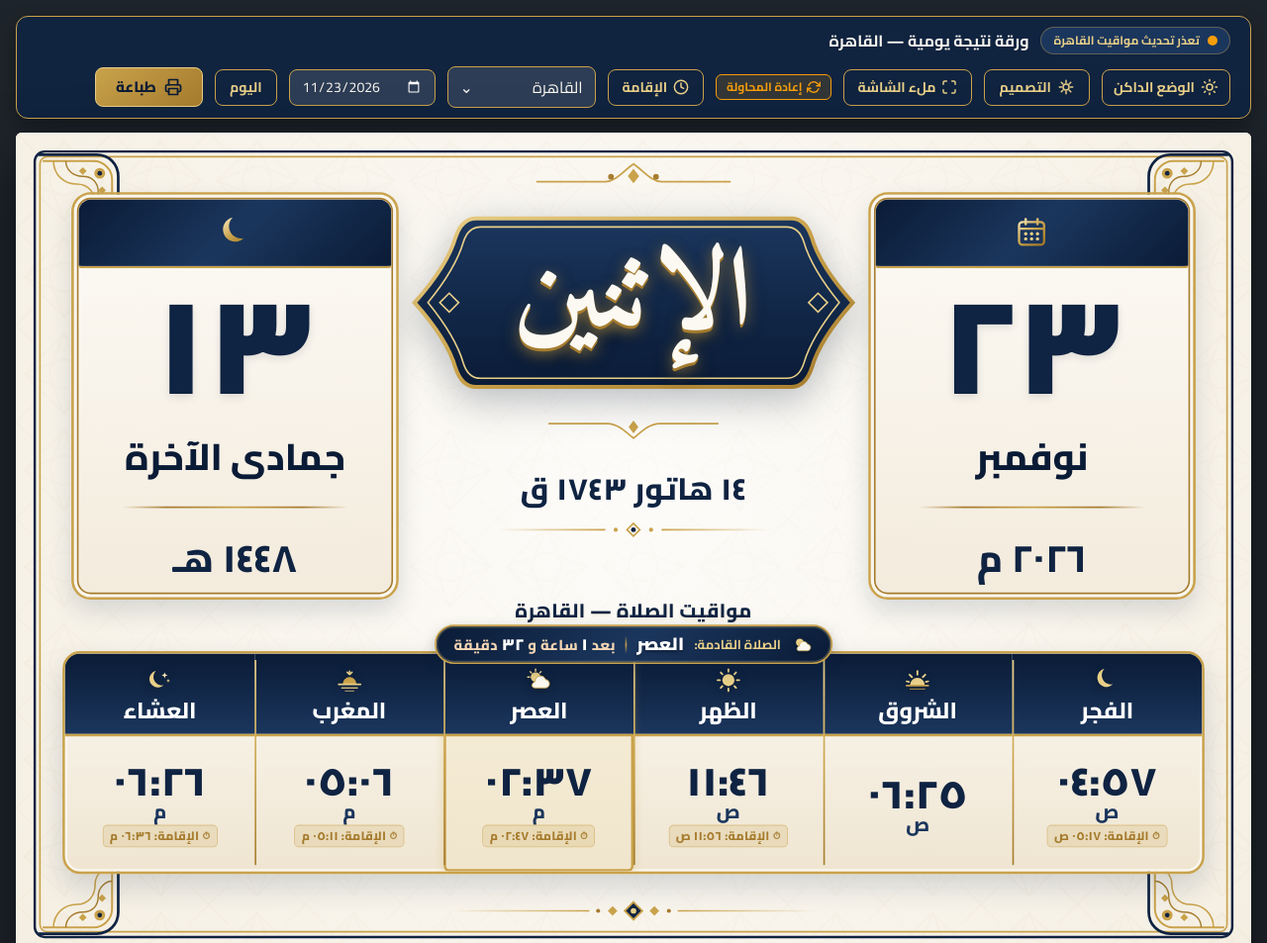
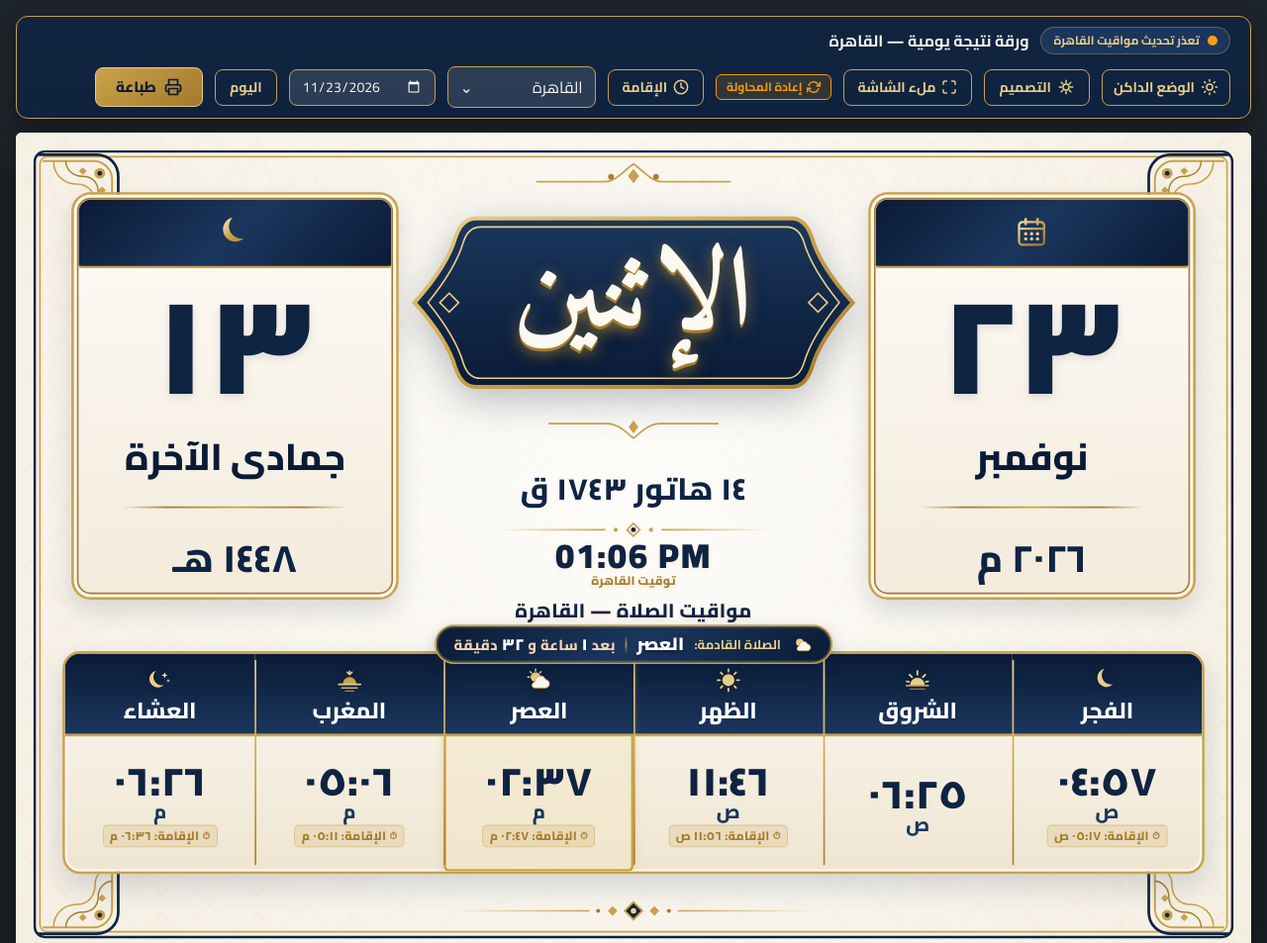
Before and after one commit to tamer5000/nateeja, a plain HTML site: page index.html in a window 1280 px wide. Shown: the top 953 px of the page at 99% size. Drawn offline with nearby package versions, Linux system fonts and the light colour scheme; no server answers; a web font is replaced by a local one.

Commit message:
ui: display clock with English digits and AM/PM

```diff
--- a/index.html
+++ b/index.html
@@ -202,6 +202,25 @@
         .coptic-section { position: absolute; left: 50%; transform: translateX(-50%); top: 40.5%; width: 34%; display: flex; flex-direction: column; align-items: center; justify-content: center; z-index: 15; }
         .coptic-text { font-family: var(--font-primary); font-size: 38px; font-weight: 800; color: var(--navy-main); letter-spacing: 0.5px; margin-bottom: 10px; }
 
+
+        .live-clock {
+            position: absolute; top: 49.1%; left: 50%; transform: translateX(-50%);
+            z-index: 16; display: flex; flex-direction: column; align-items: center;
+            justify-content: center; gap: 1px; min-width: 230px;
+            color: var(--navy-main); font-family: var(--font-primary);
+            text-shadow: 0 2px 5px rgba(201,162,75,.16);
+            font-variant-numeric: tabular-nums;
+        }
+        .live-clock-time {
+            font-size: 43px; line-height: 1.05; font-weight: 900;
+            letter-spacing: 2px; color: var(--navy-main);
+            direction: ltr; unicode-bidi: isolate; display: inline-block;
+        }
+        .live-clock-caption {
+            color: var(--gold-dark); font-size: 15px; line-height: 1.2; font-weight: 800;
+            letter-spacing: .3px;
+        }
+
         .prayer-city-heading {
             position: absolute; top: 56.5%; left: 50%; transform: translateX(-50%);
             text-align: center; color: var(--navy-main);
@@ -364,6 +383,8 @@
             background: var(--card-bg); color: var(--text-primary);
             box-shadow: 0 14px 30px rgba(0,0,0,.38), inset 0 0 0 4px #1B2D46, inset 0 0 0 6px var(--gold-dark);
         }
+        :root[data-theme="dark"] .live-clock-time { color: #F5E8C6; }
+        :root[data-theme="dark"] .live-clock-caption { color: var(--gold-light); }
         :root[data-theme="dark"] .date-day-number,
         :root[data-theme="dark"] .date-month-name,
         :root[data-theme="dark"] .date-year-text,
@@ -454,7 +475,7 @@
             .toolbar { display: none !important; }
             body { justify-content: flex-start; padding: 10px; }
             .sheet-wrapper { width: 100%; max-width: 520px; aspect-ratio: auto; height: auto; overflow: visible; border-radius: 8px; }
-            .calendar-sheet { position: relative; top: auto; right: auto; width: 100%; height: auto; min-height: 0; transform: none !important; display: grid; grid-template-columns: minmax(0, 1fr) minmax(0, 1fr); grid-template-areas: "friday friday" "hijri gregorian" "coptic coptic" "cityheading cityheading" "nextprayer nextprayer" "prayers prayers"; gap: 12px; padding: 28px 16px 54px; overflow: hidden; border-radius: 8px; }
+            .calendar-sheet { position: relative; top: auto; right: auto; width: 100%; height: auto; min-height: 0; transform: none !important; display: grid; grid-template-columns: minmax(0, 1fr) minmax(0, 1fr); grid-template-areas: "friday friday" "hijri gregorian" "coptic coptic" "clock clock" "cityheading cityheading" "nextprayer nextprayer" "prayers prayers"; gap: 12px; padding: 28px 16px 54px; overflow: hidden; border-radius: 8px; }
             .outer-frame-navy { inset: 7px; border-width: 2px; border-radius: 10px; }
             .outer-frame-gold { inset: 12px; border-width: 1px; border-radius: 7px; }
             .corner-ornament { width: 54px; height: 54px; }
@@ -477,6 +498,9 @@
             .date-year-text { font-size: clamp(17px, 4.8vw, 23px); line-height: 1.1; }
             .coptic-section { grid-area: coptic; position: relative; left: auto; top: auto; transform: none; width: 100%; padding: 2px 4px; }
             .coptic-text { font-size: clamp(18px, 5vw, 25px); line-height: 1.35; margin-bottom: 3px; text-align: center; }
+            .live-clock { grid-area: clock; position: static; transform: none; min-width: 0; gap: 0; margin: -2px 0 0; }
+            .live-clock-time { font-size: clamp(30px, 9vw, 42px); letter-spacing: 1.5px; }
+            .live-clock-caption { font-size: 13px; }
             .prayer-city-heading { grid-area: cityheading; position: static; transform: none; font-size: 18px; margin: 0; white-space: normal; }
             .next-prayer-banner { grid-area: nextprayer; position: static; transform: none; padding: 8px 16px; gap: 8px; font-size: 14px; white-space: normal; flex-wrap: wrap; }
             .next-prayer-banner .np-icon { width: 24px; height: 24px; }
@@ -817,6 +841,12 @@
                     <circle cx="202" cy="12" r="2.5" fill="#C9A24B"/>
                 </svg>
             </section>
+
+            <!-- الساعة الحالية بتوقيت القاهرة -->
+            <div class="live-clock" id="liveClock" role="timer" aria-label="الساعة الحالية بتوقيت القاهرة">
+                <span class="live-clock-time" id="liveClockTime">--:--:--</span>
+                <span class="live-clock-caption">توقيت القاهرة</span>
+            </div>
 
             <!-- عنوان مواقيت الصلاة — المحافظة -->
             <div id="prayerCityHeading" class="prayer-city-heading">مواقيت الصلاة — القاهرة</div>
@@ -1658,9 +1688,40 @@
             nextPrayerInterval = setInterval(updateNextPrayerBanner, 60 * 1000);
         }
 
+
+        // ===== الساعة الحية بتوقيت القاهرة =====
+        let cairoClockInterval = null;
+        function updateCairoClock() {
+            const clockEl = document.getElementById('liveClockTime');
+            if (!clockEl) return;
+            try {
+                const time = new Intl.DateTimeFormat('en-US', {
+        timeZone: 'Africa/Cairo',
+        hour: '2-digit',
+        minute: '2-digit',
+        hour12: true
+      }).format(new Date());
+                clockEl.textContent = time;
+            } catch (error) {
+                const fallback = new Intl.DateTimeFormat('en-US', {
+                    timeZone: 'Africa/Cairo',
+                    hour: '2-digit',
+                    minute: '2-digit',
+                    hour12: true
+                }).format(new Date());
+                clockEl.textContent = fallback;
+            }
+        }
+        function startCairoClock() {
+            if (cairoClockInterval) clearInterval(cairoClockInterval);
+            updateCairoClock();
+            cairoClockInterval = setInterval(updateCairoClock, 1000);
+        }
+
         // ===== بدء التشغيل =====
         window.addEventListener('load', () => {
             initializeDesignSettings();
+            startCairoClock();
             scaleCalendarSheet();
             loadIqamaSettings();
             const prefs = loadPreferences();
```
